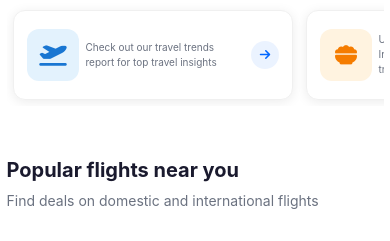
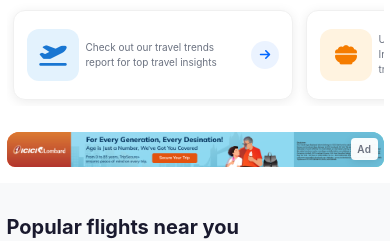
Before and after one commit to HrishikeshAtole-24/travel, a Next.js app in the folder frontend/: page / in a window 390 px wide. Shown: the part 4460-4701 px from the top of the page. Built offline with nearby package versions, Linux system fonts and the light colour scheme; no server answers.

Commit message:
Refactor code structure for improved readability and maintainability

```diff
--- /dev/null
+++ b/frontend/app/components/AdBanner/AdBanner.css
@@ -0,0 +1,87 @@
+/* Ad Banner Section */
+.ad-banner {
+  padding: var(--spacing-lg) 0;
+  background: #ffffff;
+}
+
+.ad-banner-link {
+  display: block;
+  text-decoration: none;
+  position: relative;
+  border-radius: 12px;
+  overflow: hidden;
+  transition: all 0.3s ease;
+}
+
+.ad-banner-link:hover {
+  transform: translateY(-2px);
+  box-shadow: 0 8px 24px rgba(0, 0, 0, 0.12);
+}
+
+.ad-banner-content {
+  position: relative;
+  width: 100%;
+  border-radius: 12px;
+  overflow: hidden;
+  background: linear-gradient(90deg, #ff6b35 0%, #4ecdc4 100%);
+}
+
+.ad-banner-image {
+  width: 100%;
+  height: auto;
+  display: block;
+  object-fit: cover;
+  max-height: 200px;
+}
+
+.ad-label {
+  position: absolute;
+  top: 12px;
+  right: 12px;
+  background: rgba(255, 255, 255, 0.95);
+  color: #6b7280;
+  font-size: 11px;
+  font-weight: 600;
+  padding: 4px 8px;
+  border-radius: 4px;
+  letter-spacing: 0.5px;
+  box-shadow: 0 2px 8px rgba(0, 0, 0, 0.1);
+}
+
+/* Responsive Design */
+@media (max-width: 768px) {
+  .ad-banner {
+    padding: var(--spacing-md) 0;
+  }
+
+  .ad-banner-image {
+    max-height: 150px;
+  }
+
+  .ad-label {
+    top: 8px;
+    right: 8px;
+    font-size: 10px;
+    padding: 3px 6px;
+  }
+}
+
+@media (max-width: 480px) {
+  .ad-banner {
+    padding: var(--spacing-sm) 0;
+  }
+
+  .ad-banner-image {
+    max-height: 120px;
+    border-radius: 8px;
+  }
+
+  .ad-banner-content {
+    border-radius: 8px;
+  }
+
+  .ad-label {
+    top: 6px;
+    right: 6px;
+  }
+}
--- /dev/null
+++ b/frontend/app/components/AdBanner/AdBanner.js
@@ -0,0 +1,39 @@
+'use client';
+
+import Link from 'next/link';
+import './AdBanner.css';
+
+export default function AdBanner() {
+  // This can be easily changed or fetched from API/CMS later
+  const adData = {
+    image: '/images/icici_lombard.png',
+    link: 'https://www.icicilombard.com/travel-insurance?utm_source=MMT&utm_medium=CPM&utm_campaign=Travel_MMT_Banner&open=browser',
+    alt: 'ICICI Lombard Travel Insurance',
+    isActive: true
+  };
+
+  // Don't render if ad is not active
+  if (!adData.isActive) return null;
+
+  return (
+    <section className="ad-banner">
+      <div className="container">
+        <Link
+          href={adData.link}
+          target="_blank"
+          rel="noopener noreferrer"
+          className="ad-banner-link"
+        >
+          <div className="ad-banner-content">
+            <img
+              src={adData.image}
+              alt={adData.alt}
+              className="ad-banner-image"
+            />
+            <div className="ad-label">Ad</div>
+          </div>
+        </Link>
+      </div>
+    </section>
+  );
+}
--- a/frontend/app/components/FAQ/FAQ.css
+++ b/frontend/app/components/FAQ/FAQ.css
@@ -2,7 +2,7 @@
 
 .faq-section {
   padding: 60px 0;
-  background-color: #ffffff;
+  background-color: #f8f9fa;
 }
 
 .faq-section .section-header {
@@ -30,7 +30,7 @@
 }
 
 .faq-card {
-  background: var(--gray-50);
+  background: #ffffff;
   padding: var(--spacing-xl);
   border-radius: var(--radius-lg);
   box-shadow: var(--shadow-sm);
--- a/frontend/app/components/PopularDestinations/PopularDestinations.css
+++ b/frontend/app/components/PopularDestinations/PopularDestinations.css
@@ -2,7 +2,7 @@
 
 .popular-flights-section {
   padding: 60px 0;
-  background-color: #ffffff;
+  background-color: #f8f9fa;
 }
 
 /* Header */
--- a/frontend/app/components/WhyChooseUs/WhyChooseUs.css
+++ b/frontend/app/components/WhyChooseUs/WhyChooseUs.css
@@ -2,7 +2,7 @@
 
 .why-choose-section {
   padding: 60px 0;
-  background-color: #f8f9fa;
+  background-color: #ffffff;
 }
 
 /* Header */
--- a/frontend/app/page.js
+++ b/frontend/app/page.js
@@ -2,6 +2,7 @@ import Header from './components/Header/Header';
 import Hero from './components/Hero/Hero';
 import Offers from './components/Offers/Offers';
 import TravelInsights from './components/TravelInsights/TravelInsights';
+import AdBanner from './components/AdBanner/AdBanner';
 import PopularDestinations from './components/PopularDestinations/PopularDestinations';
 import WhyChooseUs from './components/WhyChooseUs/WhyChooseUs';
 import FAQ from './components/FAQ/FAQ';
@@ -16,6 +17,7 @@ export default function Home() {
         <Hero />
         <Offers />
         <TravelInsights />
+        <AdBanner />
         <PopularDestinations />
         <WhyChooseUs />
         <FAQ />
```
Also changed, not shown: frontend/public/images/icici_lombard.png (added).
